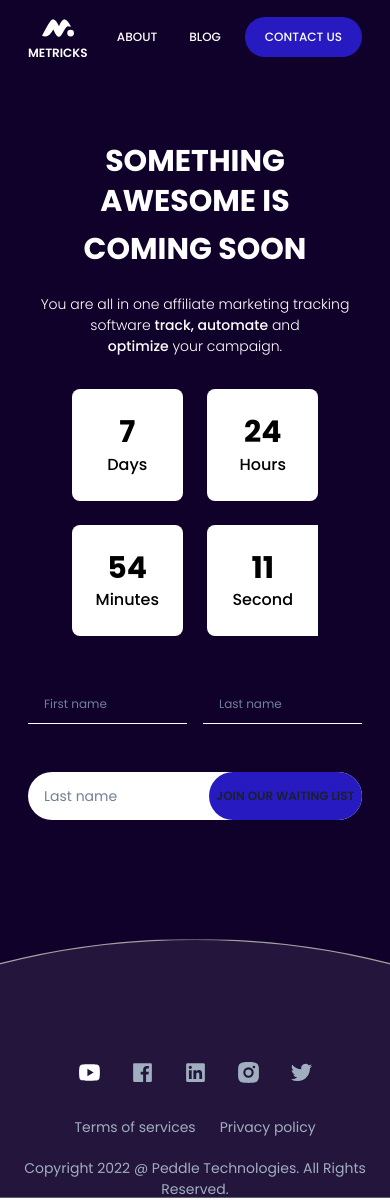
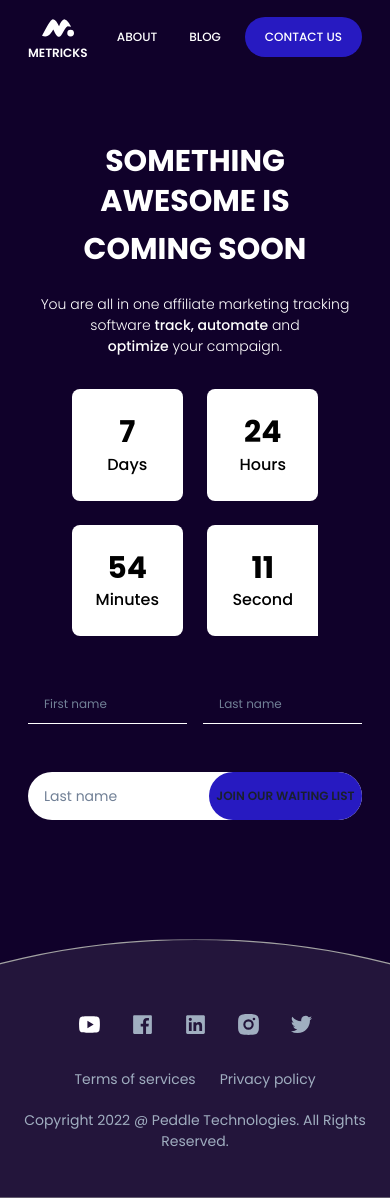
Before and after one commit to I-am-abdulazeez/paddle-frontend-assessment, a React (Vite) app: page /comingsoon in a window 390 px wide. Built offline with nearby package versions, Linux system fonts and the light colour scheme.

Commit message:
chore: Added more responsive styles to footer

```diff
--- a/src/components/Footer/index.tsx
+++ b/src/components/Footer/index.tsx
@@ -13,7 +13,7 @@ const Footer: React.FC = () => {
   return (
     <VStack
       spacing={5}
-      mt={{ base: "60", md: "56" }}
+      mt={{ base: "48", sm: "32", md: "56" }}
       justifyContent={"center"}
       color={"white"}
       as="footer"
```
